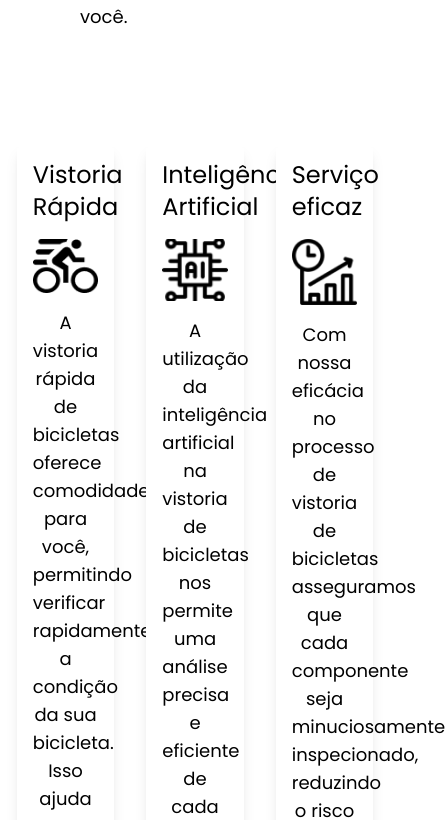
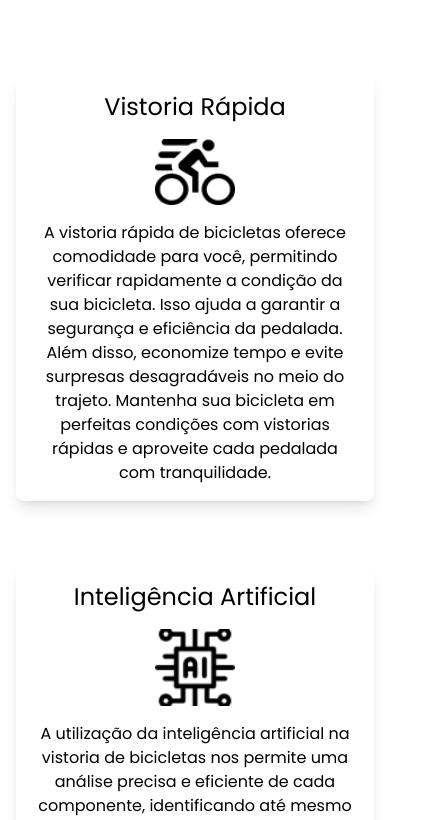
Before and after one commit to biancaroman/Passeio_Seguro, a Next.js app: page / in a window 390 px wide. Shown: the part 1163-1983 px from the top of the page, 445 px wide, since content can reach past the window. Built offline with nearby package versions, Linux system fonts and the light colour scheme.

Commit message:
Responsividade home

```diff
--- a/src/app/inicio/page.jsx
+++ b/src/app/inicio/page.jsx
@@ -8,14 +8,13 @@ import iconeTres from '../assets/img/icone3.png';
 import imagemHome from '../assets/img/imagemhome.jpg'
 import CarrosselClientes from '../components/Carrousel';
 
-
 const Inicio = () => {
   return (
     <main>
       <section>
         <div className="bg-cover bg-center h-[550px] relative  md:top-0 flex justify-center items-center">
           <Image
-            src= {imagemHome}
+            src={imagemHome}
             layout="fill"
             objectFit="cover"
           />
@@ -23,10 +22,10 @@ const Inicio = () => {
             <h1 className="text-2xl md:text-4xl font-bold mt-9 mb-5">
               Segurança em duas rodas começa <br /> com uma vistoria confiável
             </h1>
-            <p className="text-lg md:text-2xl mb-8">
+            <p className="text-base sm:text-lg md:text-xl mb-8">
               Garanta uma pedalada segura e tranquila com nosso <br /> serviço profissional de vistoria de bicicletas.
             </p>
-            <button className="bg-blue-500 text-white rounded-lg px-28 py-4 md:px-13 md:py-3 font-bold mx-5">
+            <button className="bg-blue-500 text-white rounded-lg px-28 py-4 md:px-13 md:py-3 font-bold mx-5 sm:px-20 sm:py-3 lg:px-24 lg:py-4 xl:px-28 xl:py-4">
               <Link href="/login">Realize já a sua</Link>
             </button>
           </div>
@@ -35,30 +34,30 @@ const Inicio = () => {
       <section>
         <div>
           <div className="p-20">
-            <h1 className="text-2xl font-bold md:text-4xl mb-4">Com a Passeio Seguro, você <br />terá diversos Benefícios</h1>
-            <p className="text-lg md:text-2xl">
+            <h1 className="text-2xl md:text-4xl font-bold mb-4">Com a Passeio Seguro, você <br />terá diversos Benefícios</h1>
+            <p className="text-base sm:text-lg md:text-xl">
               Descubra o que nos torna a escolha ideal: benefícios excepcionais que acompanham <br /> cada pedalada, desde a proteção contra roubos até a assistência em caso de emergências. <br /> Sua bicicleta merece o melhor, assim como você.
             </p>
           </div>
           <div className="flex flex-wrap justify-center">
-            <div className="w-1/4 bg-white text-black p-4 mx-4 my-8 text-center rounded-lg shadow-lg">
+            <div className="w-full sm:w-1/4 bg-white text-black p-4 mx-4 my-8 text-center rounded-lg shadow-lg">
               <h1 className="text-2xl">Vistoria Rápida</h1>
               <Image src={iconeUm} alt="iconeUm" className="w-20 mx-auto mt-4" />
-              <p className="text-lg mt-4">
+              <p className="text-base sm:text-lg mt-4">
                 A vistoria rápida de bicicletas oferece comodidade para você, permitindo verificar rapidamente a condição da sua bicicleta. Isso ajuda a garantir a segurança e eficiência da pedalada. Além disso, economize tempo e evite surpresas desagradáveis no meio do trajeto. Mantenha sua bicicleta em perfeitas condições com vistorias rápidas e aproveite cada pedalada com tranquilidade.
               </p>
             </div>
-            <div className="w-1/4 bg-white text-black p-4 mx-4 my-8 text-center rounded-lg shadow-lg">
+            <div className="w-full sm:w-1/4 bg-white text-black p-4 mx-4 my-8 text-center rounded-lg shadow-lg">
               <h1 className="text-2xl">Inteligência Artificial</h1>
               <Image src={iconeDois} alt="iconeDois" className="w-20 mx-auto mt-4" />
-              <p className="text-lg mt-4">
+              <p className="text-base sm:text-lg mt-4">
                 A utilização da inteligência artificial na vistoria de bicicletas nos permite uma análise precisa e eficiente de cada componente, identificando até mesmo problemas sutis. Além disso, acelera o processo, economizando tempo para ciclistas e profissionais de manutenção. A IA eleva a confiabilidade das vistorias, garantindo pedaladas mais seguras e confiantes.
               </p>
             </div>
-            <div className="w-1/4 bg-white text-black p-4 mx-4 my-8 text-center rounded-lg shadow-lg">
+            <div className="w-full sm:w-1/4 bg-white text-black p-4 mx-4 my-8 text-center rounded-lg shadow-lg">
               <h1 className="text-2xl">Serviço eficaz</h1>
               <Image src={iconeTres} alt="iconeTres" className="w-20 mx-auto mt-4" />
-              <p className="text-lg mt-4">
+              <p className="text-base sm:text-lg mt-4">
                 Com nossa eficácia no processo de vistoria de bicicletas asseguramos que cada componente seja minuciosamente inspecionado, reduzindo o risco de problemas futuros. Isso resulta em pedaladas mais seguras e confiáveis, além de economizar tempo e recursos para ciclistas e técnicos. A eficácia no serviço é a chave para manter suas pedaladas sem preocupações.
               </p>
             </div>
```
